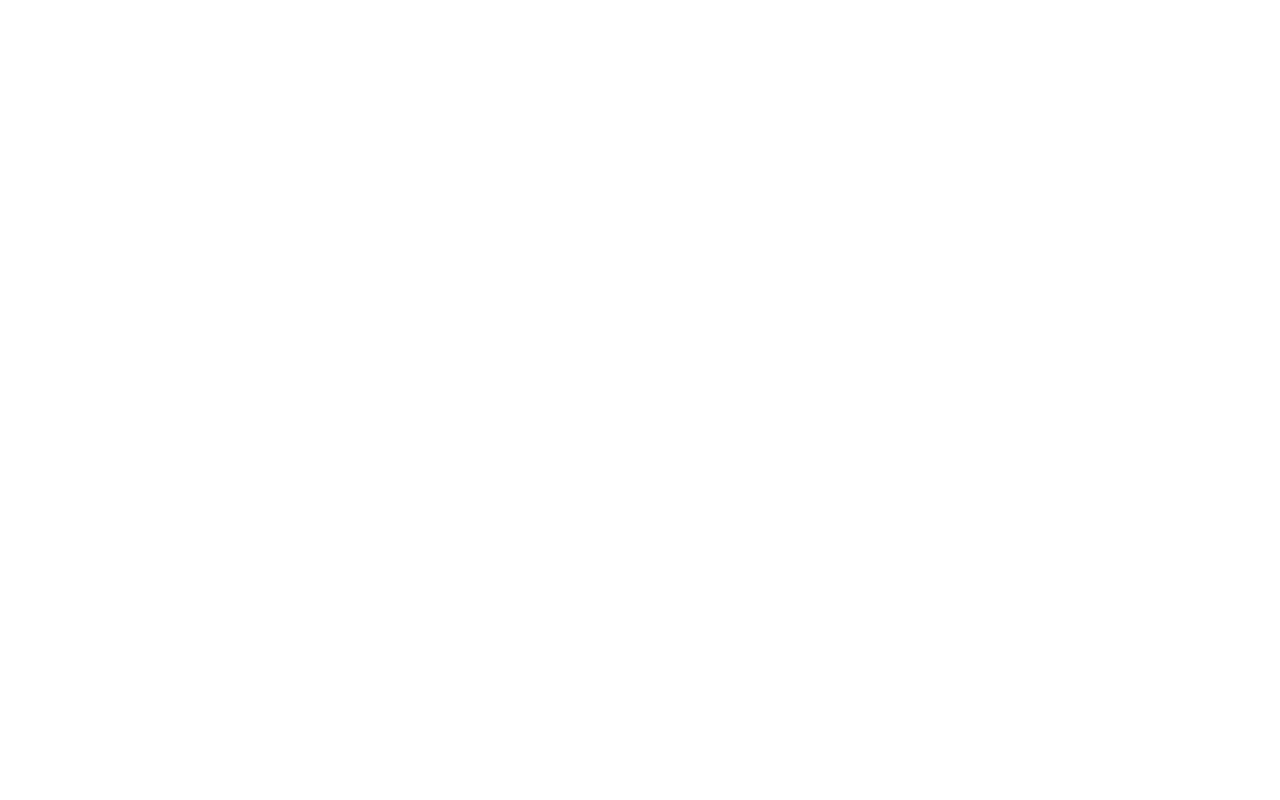
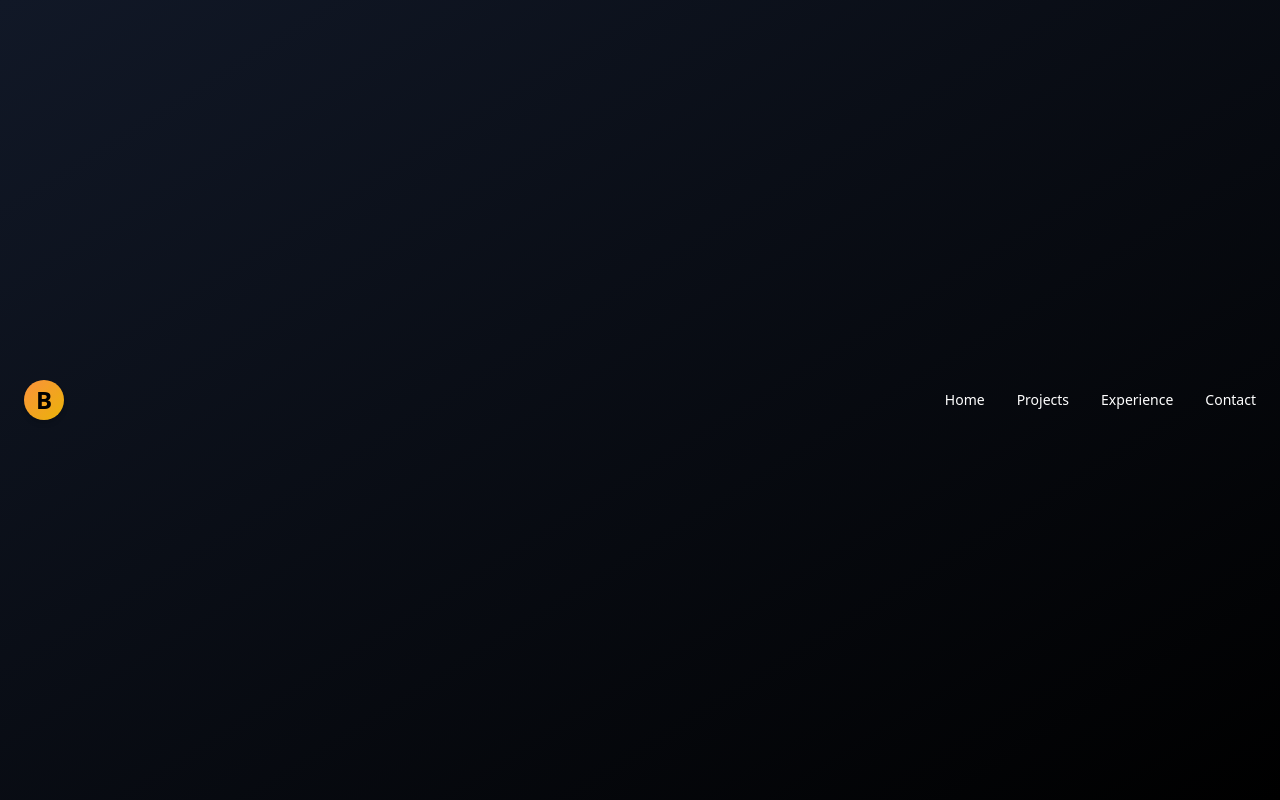
Before and after one commit to eyongrene211/team-catalyst-portfolio, a website: page index.html in a window 1280 px wide. Drawn offline with Linux system fonts and the light colour scheme.

Commit message:
Feature/hero section navigation bar (#2)
* Added hero section - initial changes

* Added header navigation bar

---------

Co-authored-by: eyongrene211 <80522703+eyongrene211@users.noreply.github.com>

```diff
--- a/index.html
+++ b/index.html
@@ -4,17 +4,47 @@
   <meta charset="UTF-8">
   <meta name="viewport" content="width=device-width, initial-scale=1.0">
   <title>Team Catalyst | Portfolio</title>
-  <!-- Tailwind CSS (offline build output) -->
-  <link href="./dist/output.css" rel="stylesheet">
+  <!-- Tailwind CSS (offline build output) --  <link href="./dist/output.css" rel="stylesheet">
   <!-- Custom CSS (for animations, overrides) -->
-  <link rel="stylesheet" href="css/style.css">
+  <link rel="stylesheet" href="dist/output.css">
 </head>
 <body >
 
   <!-- ================= HEADER / NAVIGATION ================= -->
   <!-- Task: Build the fixed header with logo, nav links, dark mode toggle, mobile menu -->
   <header>
-    <!-- Your code here -->
+    <!-- Grace Ricky - Hero Section -->
+<section class="min-h-screen bg-gradient-to-br from-gray-900 to-black text-white flex items-center">
+  <!-- HEADER -->
+<header class="w-full bg-b
+<!-- Header / Navigation Bar -->
+<header class="fixed top-0 left-0 right-0 bg-black border-b border-zinc-800 z-50">
+  <div class="max-w-7xl mx-auto px-6 py-5 flex items-center justify-between">
+
+    <!-- Logo -->
+    <div class="flex items-center gap-3">
+      <div class="w-10 h-10 bg-gradient-to-br from-orange-400 to-yellow-500 rounded-full flex items-center justify-center text-black font-bold text-2xl shadow-md">
+        B
+      </div>
+      <!-- Optional: Team name if needed -->
+      <!-- <span class="text-white font-semibold text-lg">Team Catalyst</span> -->
+    </div>
+
+    <!-- Navigation Links -->
+    <nav class="flex items-center gap-8 text-white text-sm font-medium">
+      <a href="#home" class="hover:text-blue-400 transition-colors">Home</a>
+      <a href="#projects" class="hover:text-blue-400 transition-colors">Projects</a>
+      <a href="#experience" class="hover:text-blue-400 transition-colors">Experience</a>
+      <a href="#contact" class="hover:text-blue-400 transition-colors">Contact</a>
+    </nav>
+
+    <!-- Mobile Menu Button (for smaller screens) -->
+    <button onclick="alert('Mobile menu coming soon')" class="md:hidden text-3xl text-white">
+      ☰
+    </button>
+  </div>
+</header>
+
   </header>
 
   <main >
@@ -45,6 +75,7 @@
 
 
     <!-- ================= CONTACT SECTION ================= -->
+
     <!-- Task: Build the contact section with a form (name, email, message) and contact info -->
     <section >
       <!-- Your code here -->
@@ -60,8 +91,6 @@
   </footer>
 
 
-
-  <!-- JavaScript for dark mode, mobile menu, form validation, smooth scroll, etc. -->
-  <script src="js/main.js"></script>
+  <!-- JavaScript for dark mode, mobile menu, form validation, smooth scroll, etc. --><script src="js/main.js"></script>
 </body>
 </html>
```
Also changed, not shown: dist/output.css.
